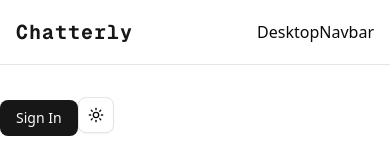
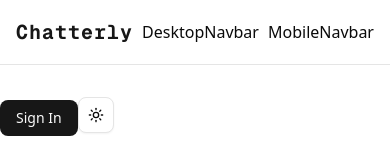
Before and after one commit to DavidAsrorxonov/chatterly, a Next.js app: page / in a window 390 px wide. Shown: the top 160 px of the page. Built offline with nearby package versions, Linux system fonts and the light colour scheme; no server answers.

Commit message:
create and import mobile navbar to main navbar;

```diff
--- /dev/null
+++ b/components/MobileNavbar.tsx
@@ -0,0 +1,7 @@
+import React from "react";
+
+const MobileNavbar = () => {
+  return <div>MobileNavbar</div>;
+};
+
+export default MobileNavbar;
--- a/components/Navbar.tsx
+++ b/components/Navbar.tsx
@@ -1,6 +1,7 @@
 import Link from "next/link";
 import React from "react";
 import DesktopNavbar from "./DesktopNavbar";
+import MobileNavbar from "./MobileNavbar";
 
 const Navbar = () => {
   return (
@@ -17,7 +18,7 @@ const Navbar = () => {
           </div>
 
           <DesktopNavbar />
-          {/* <MobileNavbar /> */}
+          <MobileNavbar />
         </div>
       </div>
     </nav>
```
